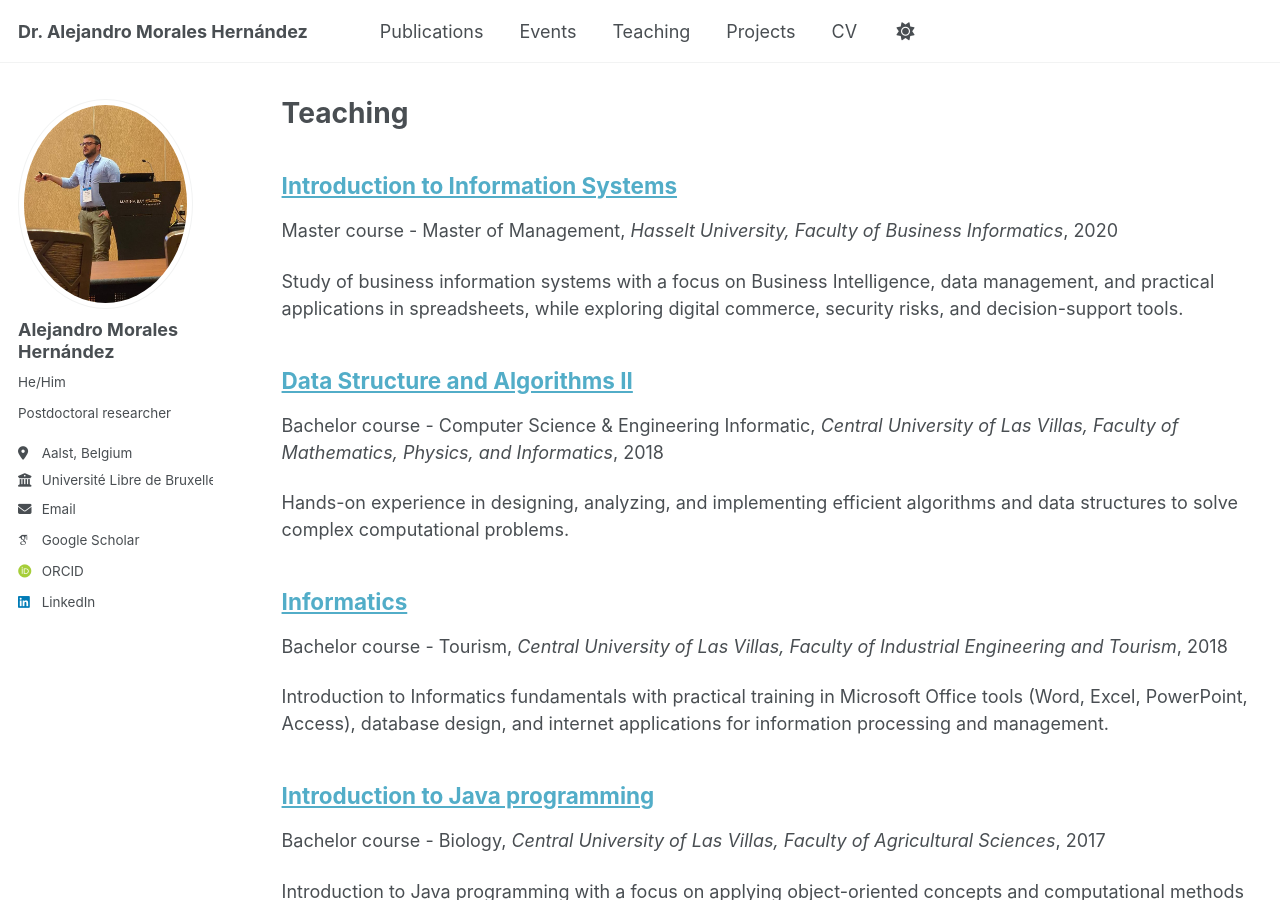
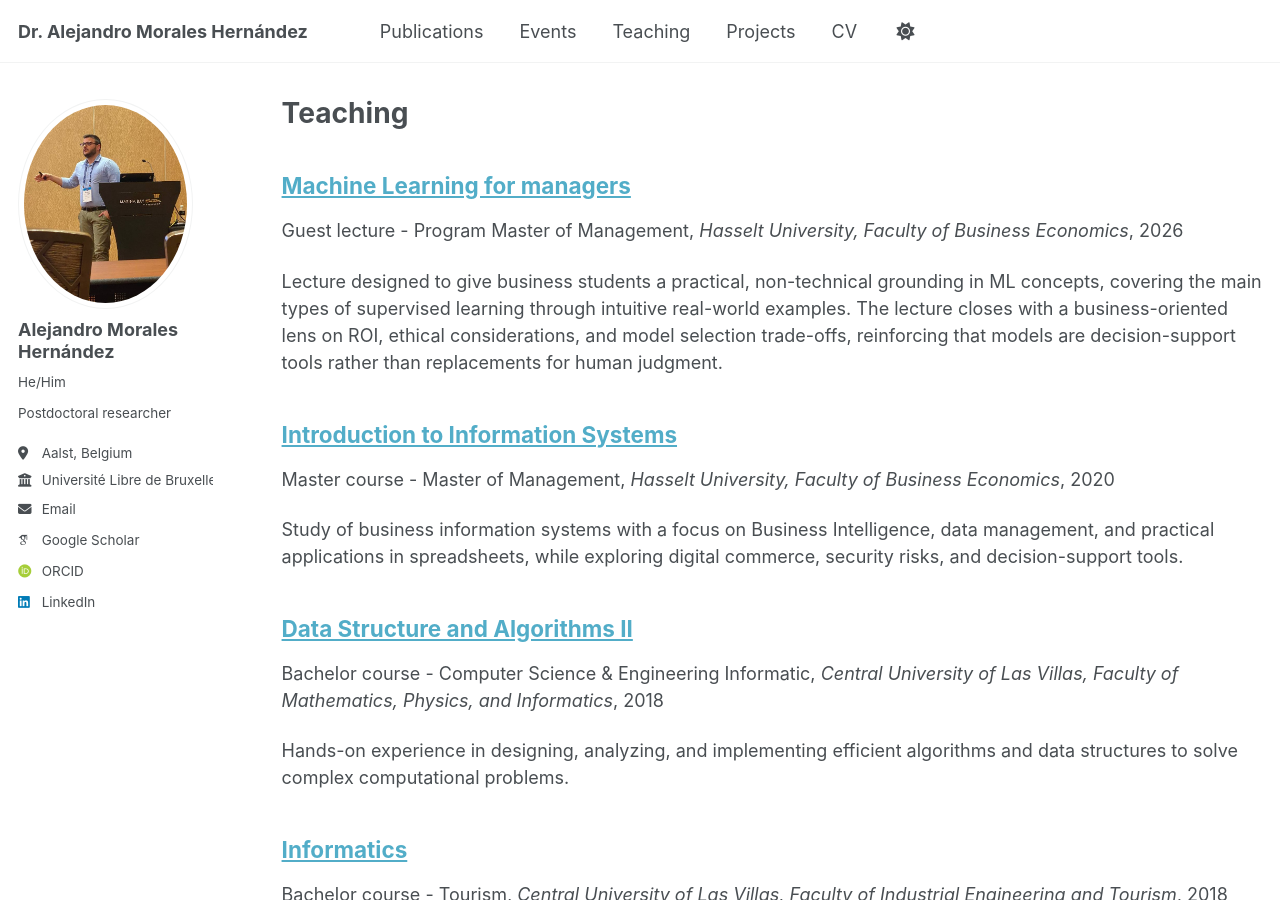
Before and after one commit to alejandro3500/alejandro3500.github.io, a Jekyll site: the page built from _pages/teaching.html, in a window 1280 px wide and 900 px high. Built offline with Jekyll 4.4.1, drawn with Linux system fonts in a browser that asks for light colours; some web fonts are replaced; a script that is not in the unit is left out.

Commit message:
Adding UHasselt guest lecture

```diff
--- a/_teaching/2020-uhasselt-teaching.md
+++ b/_teaching/2020-uhasselt-teaching.md
@@ -2,8 +2,8 @@
 title: "Introduction to Information Systems"
 collection: teaching
 type: "Master course - Master of Management"
-permalink: /teaching/2020-1-uhasselt-teaching
-venue: "Hasselt University, Faculty of Business Informatics"
+permalink: /teaching/2020-uhasselt-teaching
+venue: "Hasselt University, Faculty of Business Economics"
 date: 2020-01-01
 location: "Hasselt, Belgium"
 ---
--- /dev/null
+++ b/_teaching/2026-uhasselt-invited_lecture.md
@@ -0,0 +1,25 @@
+---
+title: "Machine Learning for managers"
+collection: teaching
+type: "Guest lecture - Program Master of Management"
+permalink: /teaching/2026-uhasselt-invited_lecture
+venue: "Hasselt University, Faculty of Business Economics"
+date: 2026-04-20
+location: "Hasselt, Belgium"
+---
+
+Lecture designed to give business students a practical, non-technical grounding in ML concepts, covering the main types of supervised learning through intuitive real-world examples. The lecture closes with a business-oriented lens on ROI, ethical considerations, and model selection trade-offs, reinforcing that models are decision-support tools rather than replacements for human judgment.
+
+Contents covered:
+
+* Introduction to AI and Machine Learning (definitions and the AI landscape)
+* Data formats (tabular, time series, images, videos, text)
+* Types of Machine Learning (supervised, unsupervised, reinforcement — with the latter two only briefly mentioned)
+* Supervised Learning: Regression (linear regression, cost function, evaluation metrics: MSE, RMSE, MAE, R²)
+* Supervised Learning: Classification (threshold-based classifiers, K-Nearest Neighbors, Decision Trees, confusion matrix, precision & recall)
+* The Supervised Learning Framework (train/validation/test split, model tuning, deployment)
+* Model Comparison & Selection (overfitting vs. underfitting, simplicity vs. performance, interpretability vs. accuracy)
+* Practical Business Considerations (data quality, bias, fairness, change management)
+* ROI of ML projects (benefits vs. costs breakdown)
+
+<img src="images/uhasselt_guest_lecture.jpg" alt="Guest lecture at UHasselt" style="float: center; margin: 0 0 10px 10px; width: 300px;">
```
Also changed, not shown: images/uhasselt_guest_lecture.jpeg (added).
